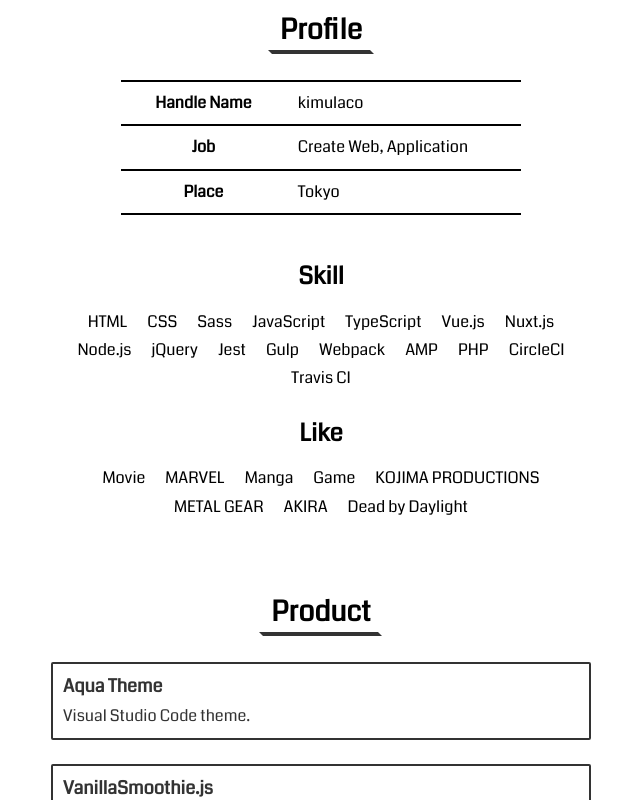
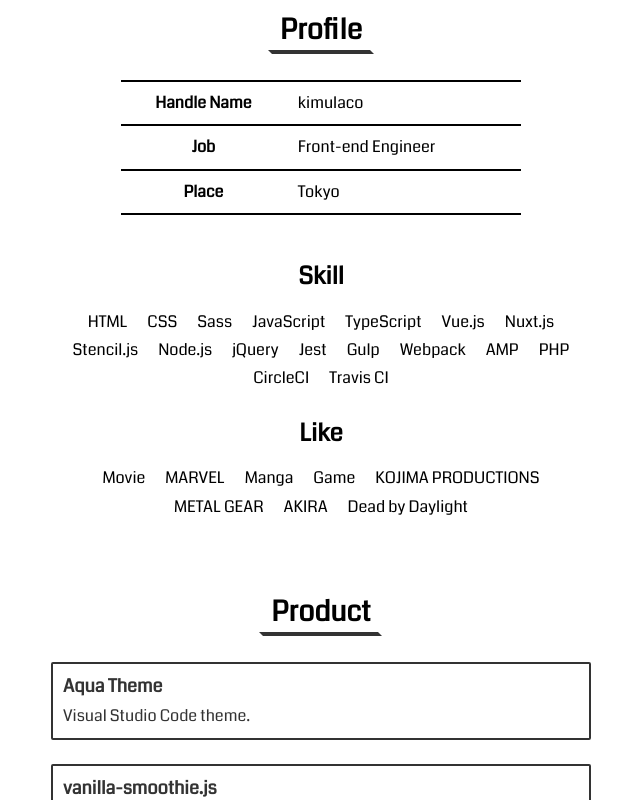
Before and after one commit to kimulaco/kimulaco.github.io, a Nuxt app: page / in a window 1280 px wide. Shown: the part 360-1160 px from the top of the page, without its empty margins (319-959 px from the left). Built offline with nearby package versions, Linux system fonts and the light colour scheme.

Commit message:
Update content

```diff
--- a/assets/js/define.js
+++ b/assets/js/define.js
@@ -28,7 +28,7 @@ export const PROFILE = [
   },
   {
     title: 'Job',
-    value: 'Create Web, Application'
+    value: 'Front-end Engineer'
   },
   {
     title: 'Place',
@@ -44,6 +44,7 @@ export const SKILL = [
   'TypeScript',
   'Vue.js',
   'Nuxt.js',
+  'Stencil.js',
   'Node.js',
   'jQuery',
   'Jest',
@@ -74,9 +75,9 @@ export const PRODUCT = [
       'https://marketplace.visualstudio.com/items?itemName=kimulaco.vscode-aqua-theme'
   },
   {
-    name: 'VanillaSmoothie.js',
+    name: 'vanilla-smoothie.js',
     desc: 'A minimal smooth scroll library based on vanilla JavaScript.',
-    url: 'https://github.com/kimulaco/vanilla-smoothie'
+    url: 'https://kimulaco.github.io/vanilla-smoothie/'
   },
   {
     name: 'Quiz of kamigami',
```
